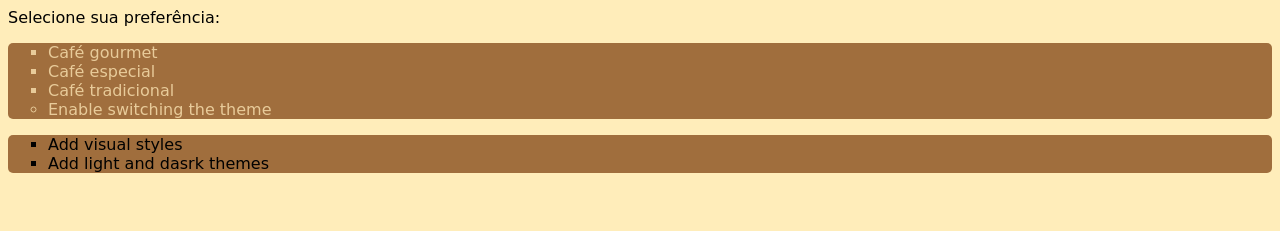
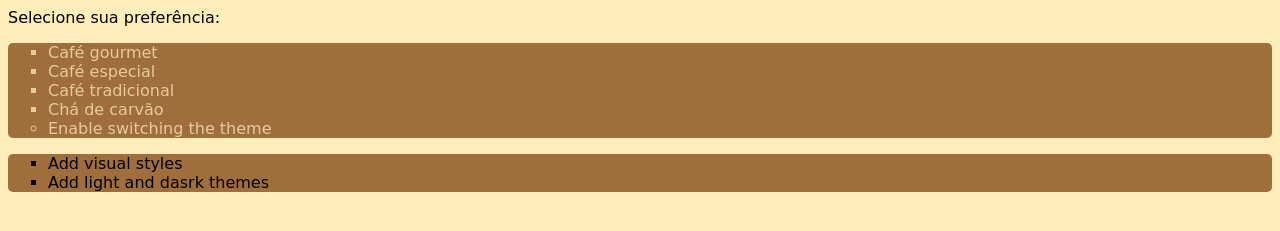
Before and after one commit to beemovier/base_github, a plain HTML site: page index.html in a window 1280 px wide. Shown: the part 73-304 px from the top of the page. Drawn offline with Linux system fonts and the light colour scheme.

Commit message:
testando no sonhonote

```diff
--- a/index.html
+++ b/index.html
@@ -16,6 +16,7 @@
         <li class="list">Café gourmet</li>
         <li class="list">Café especial</li>
         <li class="list">Café tradicional</li>
+        <li class="list">Chá de carvão</li>
         <li>Enable switching the theme</li>
     </ul>
     <script src="app.js"></script>
```
